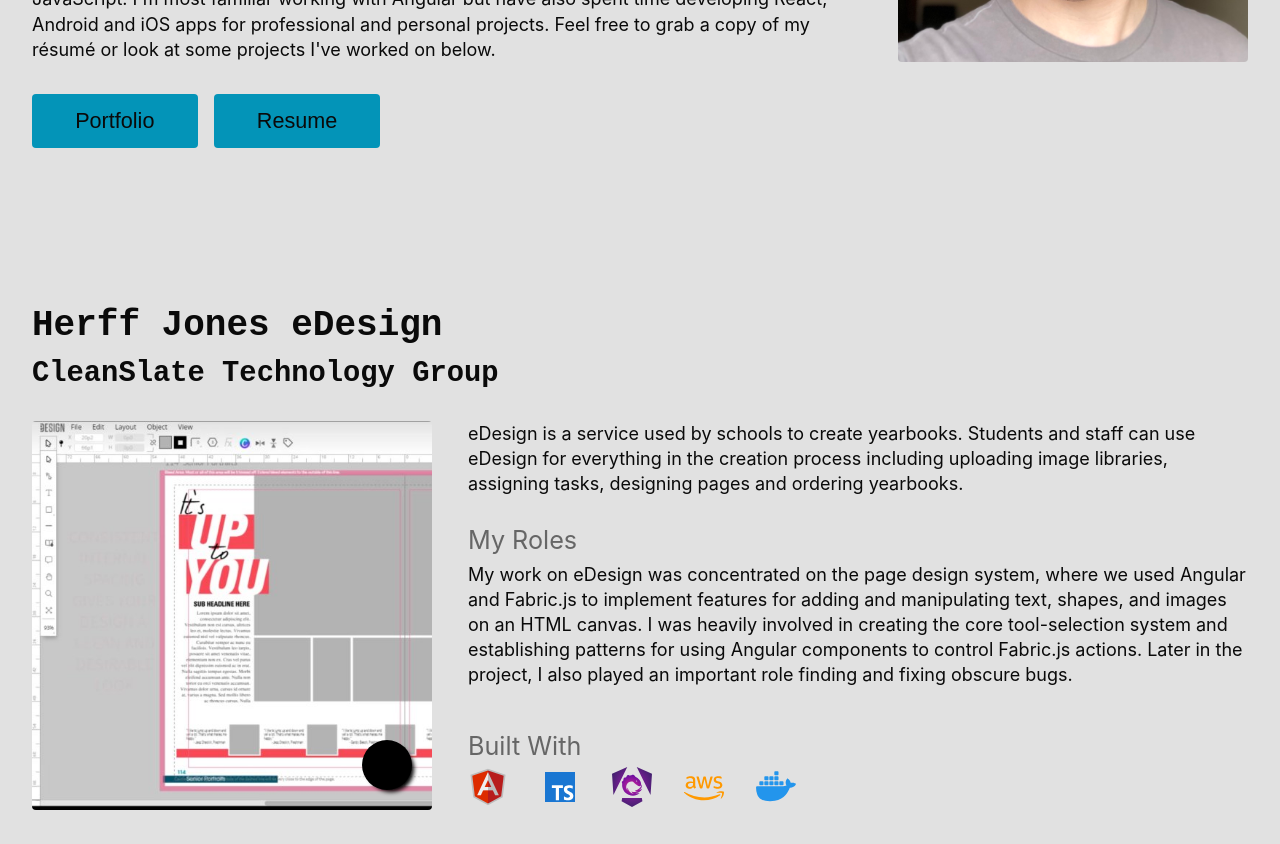
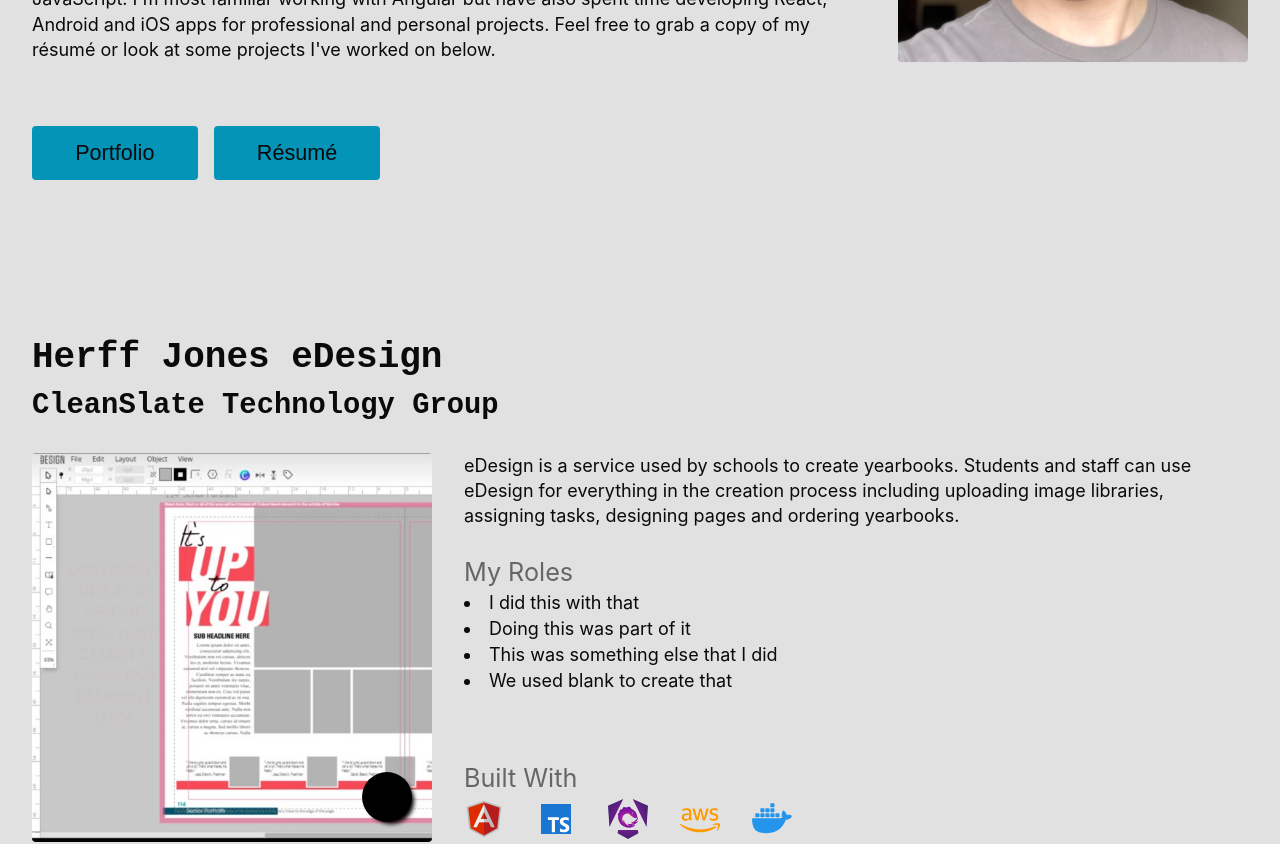
Before and after one commit to scoottrick/my-website, a Vue app: page / in a window 1280 px wide. Shown: the part 400-1244 px from the top of the page. Built offline with nearby package versions, Linux system fonts and the light colour scheme; some icons are missing.

Commit message:
Changed roles section to a bulleted list

```diff
--- a/src/components/IntroSection.vue
+++ b/src/components/IntroSection.vue
@@ -71,7 +71,7 @@
                     <button>Portfolio</button>
                 </a>
                 <a href="/Scott-Schapker-Resume.pdf" target="_blank">
-                    <button>Resume</button>
+                    <button>Résumé</button>
                 </a>
             </span>
         </nav>
@@ -93,7 +93,7 @@
     grid-template-columns: 1fr var(-image-size);
     grid-template-rows: auto;
     grid-template-areas: 'text image' 'nav .';
-    row-gap: 2rem;
+    row-gap: 4rem;
     column-gap: 4rem;
     padding-top: 10vh;
     padding-bottom: 20vh;
--- a/src/components/ProjectView.vue
+++ b/src/components/ProjectView.vue
@@ -17,9 +17,15 @@
             </p>
             <div class="roles">
                 <h3>My Roles</h3>
-                <p>
+                <ul>
+                    <li>I did this with that</li>
+                    <li>Doing this was part of it</li>
+                    <li>This was something else that I did</li>
+                    <li>We used blank to create that</li>
+                </ul>
+                <!-- <p>
                     {{ project.role }}
-                </p>
+                </p> -->
             </div>
             <div class="techs">
                 <h3>Built With</h3>
@@ -51,11 +57,19 @@
     grid-template-columns: 1fr;
     grid-auto-rows: auto;
     grid-template-areas: 'thumb' 'details';
-    gap: 2em;
+    gap: 2rem;
 }
 
 .thumb {
     grid-area: thumb;
+}
+
+.roles ul {
+    display: flex;
+    flex-direction: column;
+    gap: 0.5rem;
+    list-style-type: disc;
+    list-style-position: inside;
 }
 
 .thumb img {
@@ -72,7 +86,7 @@
 .details {
     grid-area: details;
     display: flex;
-    flex-direction: column-reverse;
+    flex-direction: column;
     justify-content: start;
     gap: 2rem;
 }
@@ -82,7 +96,6 @@
 }
 
 .techs ul {
-    margin: 0;
     display: flex;
     flex-direction: row;
     flex-wrap: wrap;
@@ -102,9 +115,6 @@
         grid-template-columns: auto 1fr;
         grid-template-areas: 'thumb details';
     }
-    .details {
-        flex-direction: column;
-    }
     .techs ul {
         gap: 2rem;
     }
```
